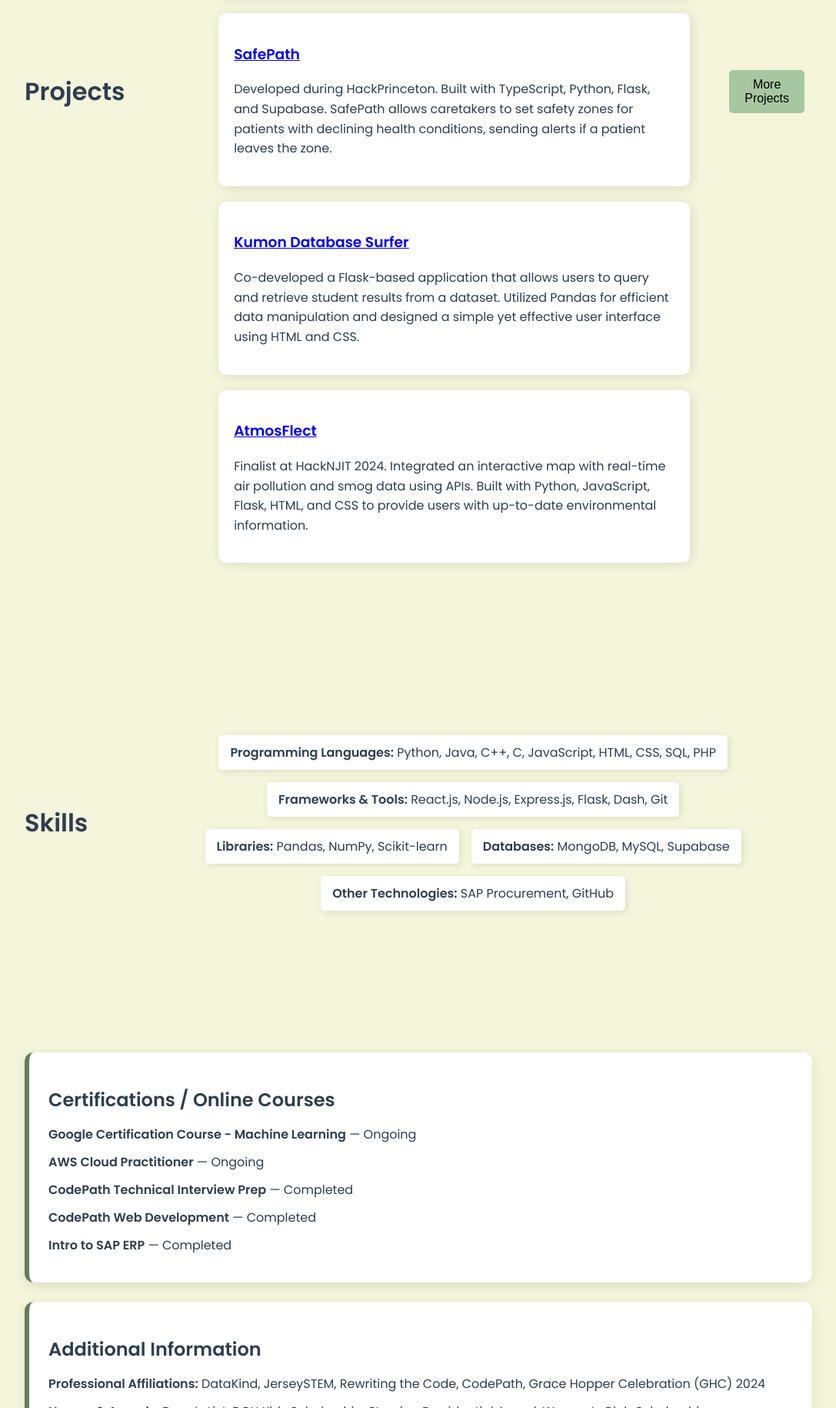
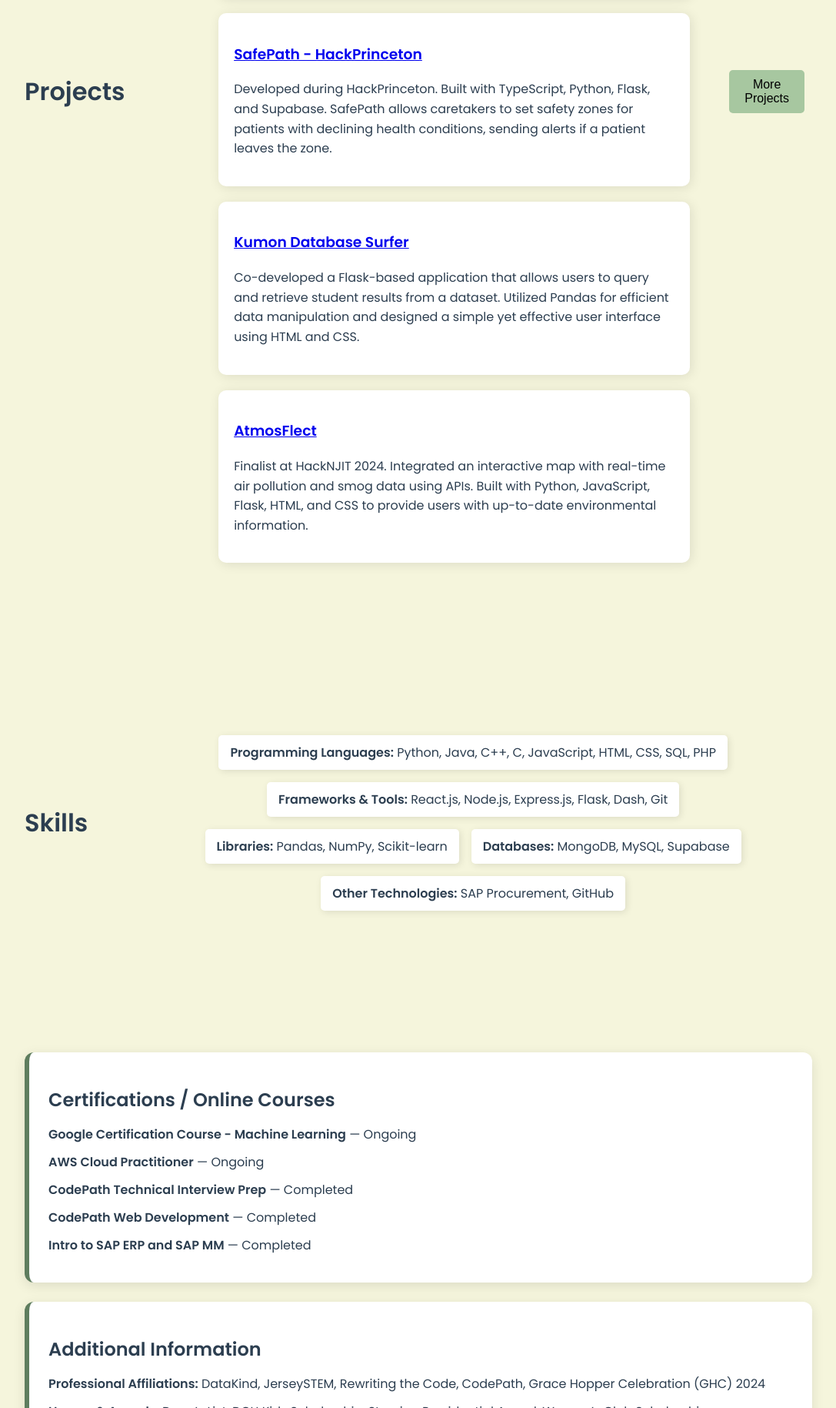
Before and after one commit to lakshita1212/Portfolio, a plain HTML site: page index.html in a window 1280 px wide. Shown: the part 5496-7325 px from the top of the page at 77% size, without its empty margins (96-1183 px from the left). Drawn offline with nearby package versions, Linux system fonts and the light colour scheme.

Commit message:
updated description

```diff
--- a/index.html
+++ b/index.html
@@ -202,7 +202,7 @@
                 <p>Full-stack MERN web app that allows users to browse and submit movie reviews in real-time. Built RESTful APIs with Express and Node.js, used MongoDB for data storage, and implemented a dynamic React front-end.</p>
             </div>
             <div class="project-item">
-                <h3><a href="https://github.com/lakshita1212/HackPrinceton" target="_blank">SafePath</a></h3>
+                <h3><a href="https://github.com/lakshita1212/HackPrinceton" target="_blank">SafePath - HackPrinceton</a></h3>
                 <p>Developed during HackPrinceton. Built with TypeScript, Python, Flask, and Supabase. SafePath allows caretakers to set safety zones for patients with declining health conditions, sending alerts if a patient leaves the zone.</p>
             </div>
             <div class="project-item">
@@ -241,7 +241,7 @@
         <li><strong>AWS Cloud Practitioner</strong> — Ongoing</li>
         <li><strong>CodePath Technical Interview Prep</strong> — Completed</li>
         <li><strong>CodePath Web Development</strong> — Completed</li>
-        <li><strong>Intro to SAP ERP</strong> — Completed</li>
+        <li><strong>Intro to SAP ERP and SAP MM</strong> — Completed</li>
       </ul>
     </div>
 <br>
```
